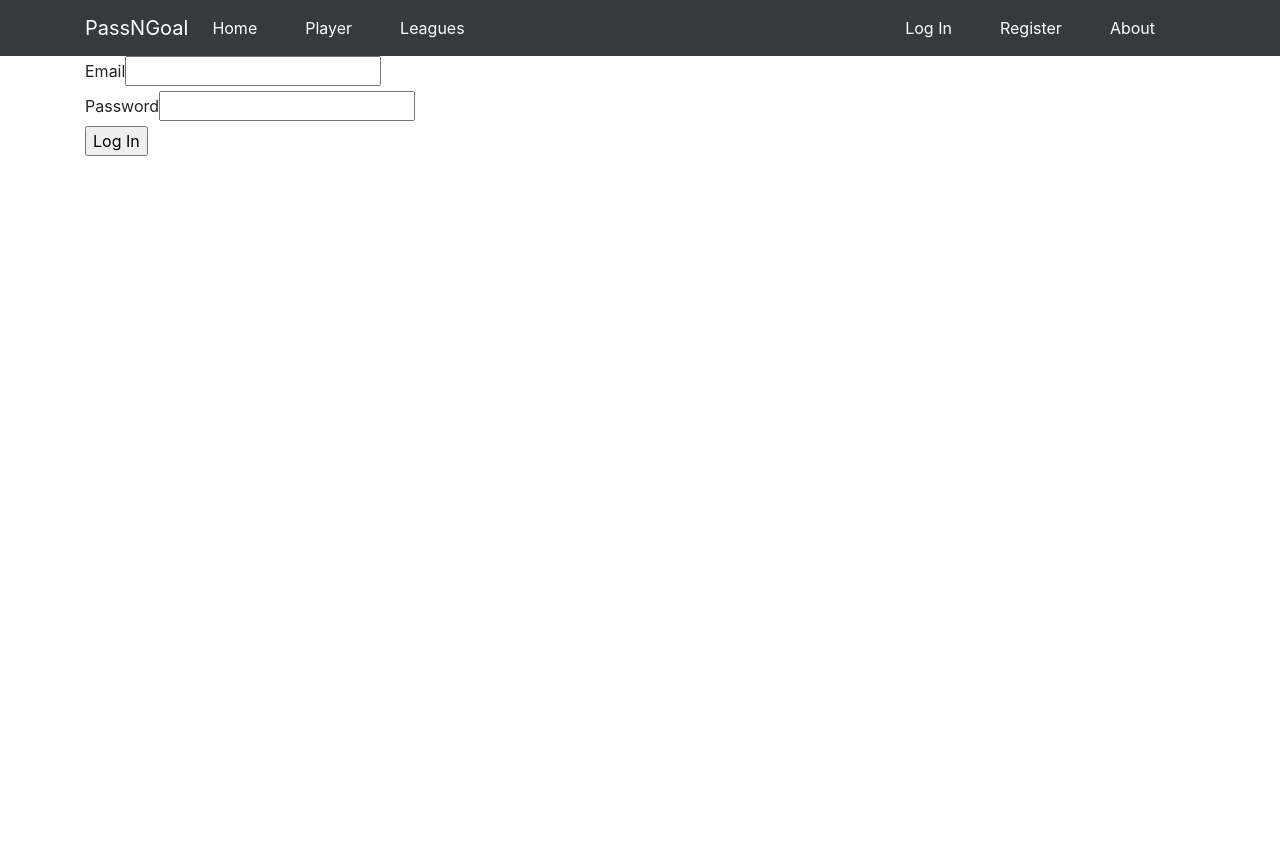
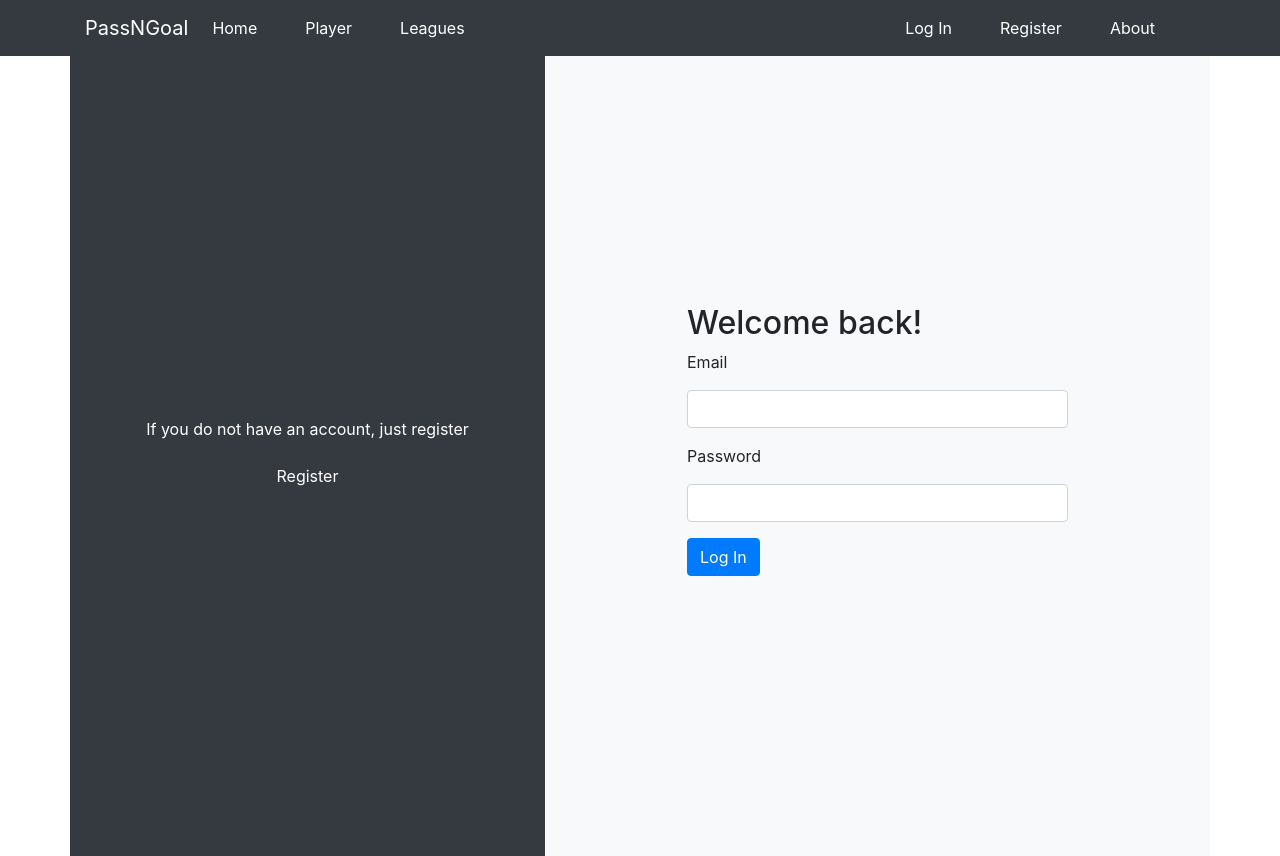
Before and after one commit to Fuyu0930/PassNGoal, a Flask app: page /login in a window 1280 px wide. Before the commit the page ends 156 px from the top, so only its background shows below. Run offline with Flask 3, Linux system fonts and the light colour scheme; some libraries are stand-ins or nearby versions.

Commit message:
Updated Login page

```diff
--- a/PassNGoalBlog/templates/login.html
+++ b/PassNGoalBlog/templates/login.html
@@ -1,9 +1,61 @@
+<style>
+    .container-fluid {
+        height: 100%;
+        width: 100%
+    }
+    .right-side {
+        background-color: #343a40;
+        color: white;
+        display: flex;
+        align-items: center;
+        justify-content: center;
+        flex-direction: column;
+    }
+    .left-side {
+        background-color: #f8f9fa;
+        display: flex;
+        align-items: center;
+        justify-content: center;
+    }
+    .sign-up-form {
+        width: 60%;
+        max-width: 500px;
+    }
+    .btn-signin {
+        border-radius: 20px;
+        border: 1px solid white;
+        color: white;
+    }
+    .btn-signup {
+        background-color: #d2b48c;
+        border: none;
+        color: white;
+    }
+</style>
+
 {% extends "base.html" %}
 {% block content %}
-    <form method = 'POST'>
-        {{form.hidden_tag()}}
-        {{form.email.label}}{{form.email}} <br>
-        {{form.password.label}}{{form.password}} <br>
-        {{form.submit()}}
-    </form>
+<div class="row h-100">
+    <div class="col-md-5 right-side text-center">
+        <p>If you do not have an account, just register</p>
+        <a href="{{url_for('users.register')}}" class="btn btn-signin">Register</a>
+    </div>
+    <div class="col-md-7 left-side">
+        <form class="sign-up-form" method="POST">
+            {{form.hidden_tag()}}
+            <h2>Welcome back!</h2>
+            <div class="form-group">
+                {{form.email.label(class = 'form-group')}}
+                {{form.email(class = 'form-control')}}
+            </div>
+            <div class="form-group">
+                {{form.password.label(class = 'form-group')}}
+                {{form.password(class = 'form-control')}}
+            </div>
+            <div class = 'form-group'>
+                {{form.submit(class = 'btn btn-primary')}}
+            </div>
+        </form>
+    </div>
+</div>
 {% endblock%}
--- a/PassNGoalBlog/templates/register.html
+++ b/PassNGoalBlog/templates/register.html
@@ -18,7 +18,7 @@
       justify-content: center;
     }
     .sign-up-form {
-      width: 80%;
+      width: 60%;
       max-width: 500px;
     }
     .btn-signin {
@@ -31,7 +31,7 @@
       border: none;
       color: white;
     }
-  </style>
+</style>
 {% extends "base.html" %}
 {% block content %}
 <div>
@@ -43,7 +43,7 @@
       <div class="col-md-7 right-side">
         <form class="sign-up-form" method="POST">
             {{ form.hidden_tag() }}
-            <h2>Create your Account</h2>
+            <h2>Welcome!</h2>
             <div class="form-group">
                 {{form.email.label(class = 'form-group')}}
                 {{form.email(class = 'form-control')}}
```
